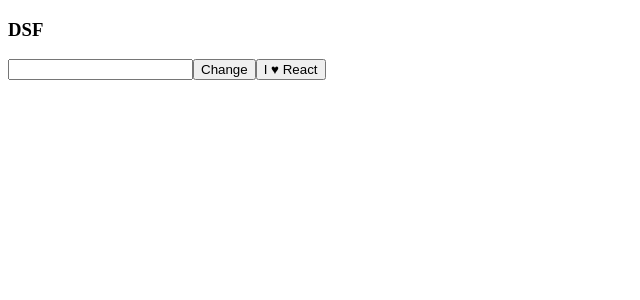
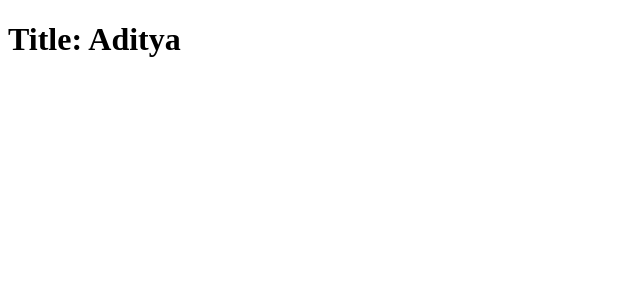
Before and after one commit to drumsapkota/prod_react, a React (Create React App) app: page / in a window 1280 px wide. Shown: the top 300 px of the page, without its empty margins (0-640 px from the left). Built offline with nearby package versions, Linux system fonts and the light colour scheme.

Commit message:
Custom validations with propTypes

```diff
--- a/src/App.js
+++ b/src/App.js
@@ -1,34 +1,25 @@
 import React from 'react';
 
 class App extends React.Component{
-  constructor(){
-    super();
-    this.state = {
-      txt: ' DSF',
-    }
-  }
-
- update(e){
-  this.setState({txt:'Delhi'});
- }
   render(){
     return (<div>
-              <h3>{this.state.txt}</h3>
-              <input type="text" onChange={this.update.bind(this)}/>
-              <button onClick={this.update.bind(this)}>Change</button>
-              <Button>I <Heart/> React</Button>
+              <Title text="Aditya"/>
             </div>)
   }
 }
 
 
+const Title = (props) => <h1>Title: {props.text}</h1>
 
-const Button = (props) => <button>{props.children}</button>
+Title.propTypes = {
+  text(props, propName, component){
+    if(!(propName in props)){
+      return new Error(`missing ${propName}`)
+    }
+    if(props[propName].length < 6){
+      return new Error(`${propName} is too short`)
+    }
+  }
+}
 
-
-class Heart extends React.Component{
-    render(){
-      return <span>&hearts;</span>
-    }
-}
 export default App
```
